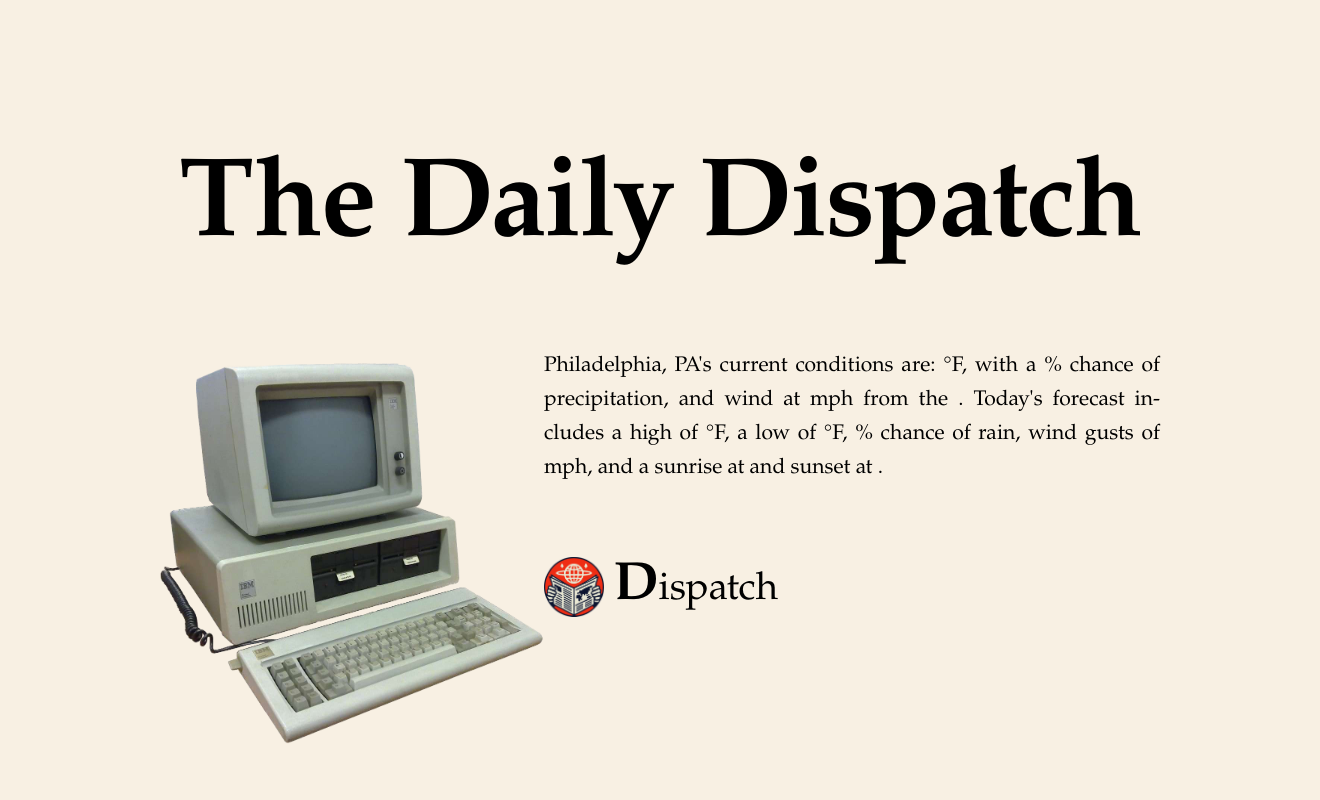
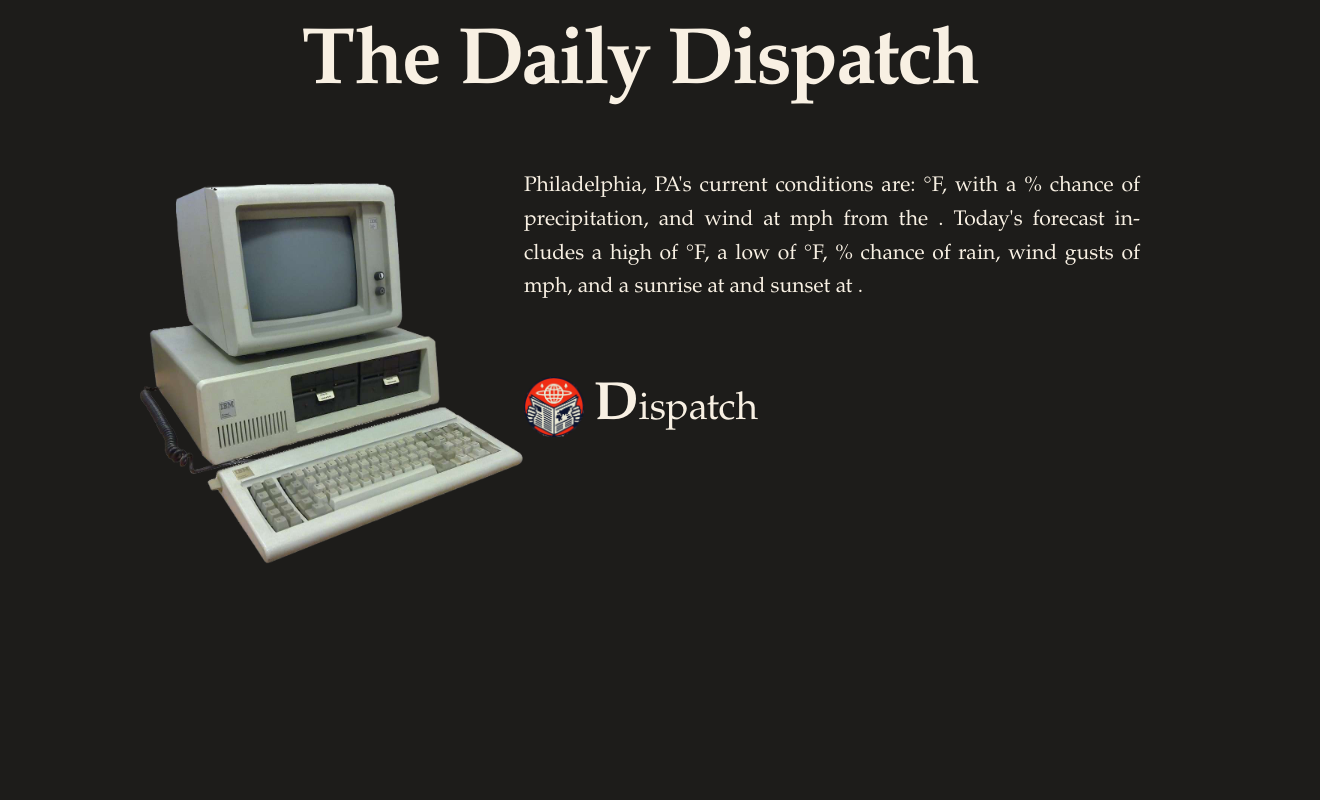
Before and after one commit to BenderFendor/80sStartPage, a plain HTML site: page index.html in a window 1280 px wide. Shown: the top 800 px of the page, 1320 px wide, since content can reach past the window. Drawn offline with nearby package versions, Linux system fonts and the light colour scheme; no server answers.

Commit message:
It's now darkmode

```diff
--- a/styles.css
+++ b/styles.css
@@ -1,34 +1,33 @@
 body {
     font-family: 'Garamond', serif;
     margin: 0;
-    background-color: #f8f0e3;
-    color: #000;
+    background-color: #1d1c1a;
+    color: #f8f0e3;
     line-height: 1.6;
     overflow-x: hidden;
 }
 .welcomecontainer {
     width: 100%;
     margin: 0 auto;
-    padding: 20px;
     position: relative;
     z-index: 1;
     min-height: 100vh;
     display: flex;
     flex-direction: column;
     align-items: center;
-    justify-content: center;
 }
+
 .welcomecontainer img {
     max-width: 24em;
     margin: 10px auto;
     display: block;
 }
 .main-headline {
-    font-size: 7em;
+    font-size: 5em;
     font-weight: bold;
     text-align: center;
     letter-spacing: -2px;
-    margin-bottom: 10px;
+    margin: 1px;
 }
 .welcome {
     font-size: 1.2em;
@@ -36,7 +35,7 @@ body {
     text-align: left;
     max-width: 1000px;
     margin: 20px auto;
-    color: #000;
+    color: #f8f0e3;
     padding: 20px;
     overflow: hidden;
 }
@@ -211,7 +210,7 @@ body {
     font-family:'Garamond', sans-serif;
     text-align: right;
     margin-top: 20px;
-    color:#000;
+    color:#f8f0e3;
     display: flex;
     align-items: center;
     gap: 10px;
```
Also changed, not shown: index.html (+1 -0 lines), header.jpg (added).
